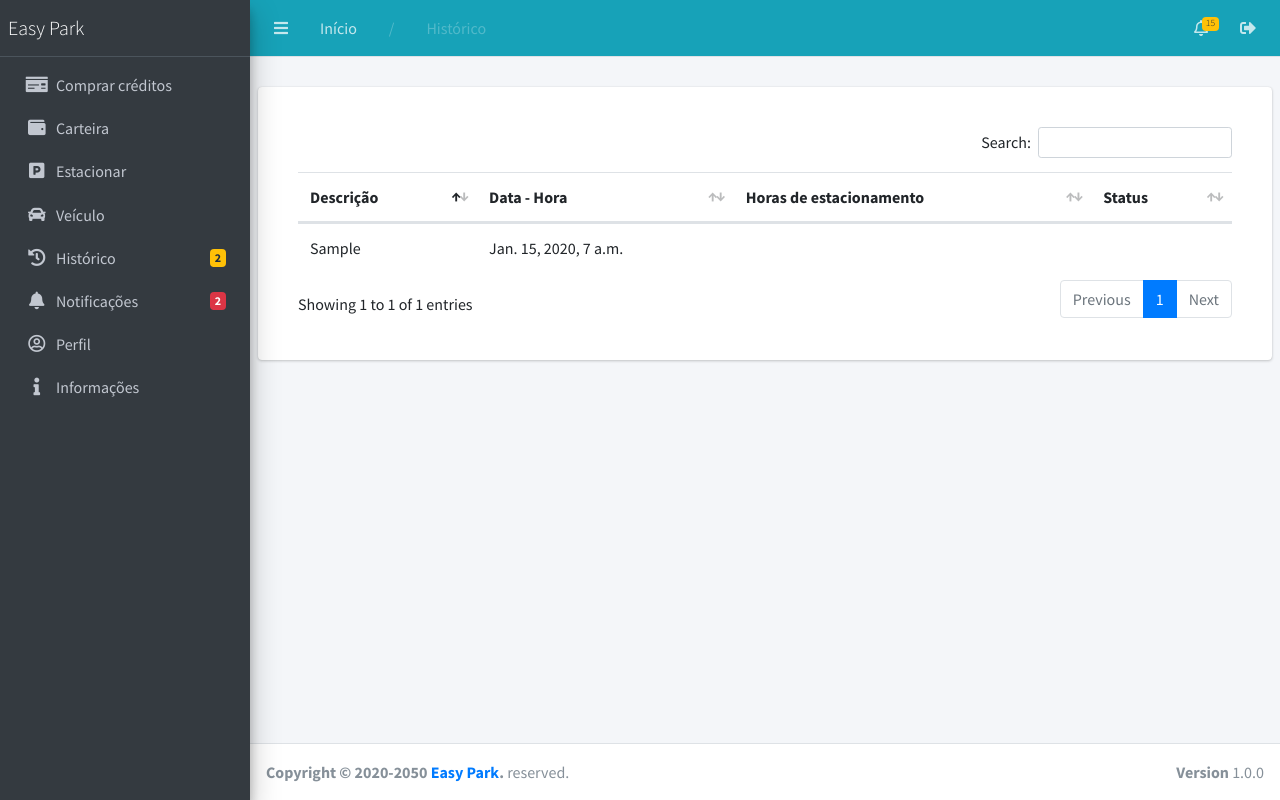
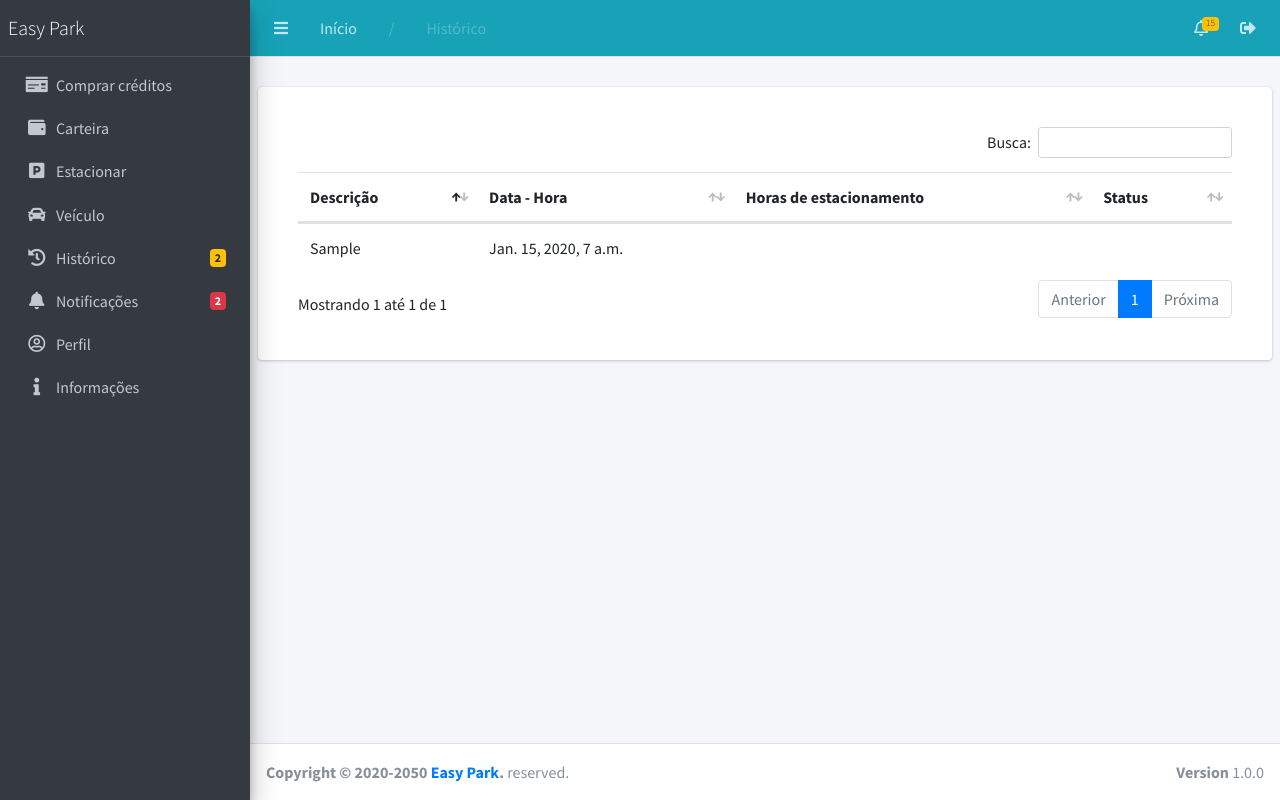
Before and after one commit to rauanisanfelice/easy-park, a Django app: template usuario/templates/historico.html in a window 1280 px wide. Run offline with Django 3.2, Linux system fonts and the light colour scheme; the template is opened without the code that fills it: values that come from a table or form of the project are taken from there, others are empty; tables that the repository leaves empty hold one stand-in row (values such as "Sample post"); some libraries are stand-ins or nearby versions.

Commit message:
alterando idioma da tabela

```diff
--- a/usuario/templates/historico.html
+++ b/usuario/templates/historico.html
@@ -69,7 +69,28 @@
                 "autoWidth": false,
                 "cell-border": false,
                 "language": {
-                    "url": "dataTables.german.lang"
+                    "decimal":        "",
+                    "emptyTable":     "Não possui registros",
+                    "info":           "Mostrando _START_ até _END_ de _TOTAL_",
+                    "infoEmpty":      "Mostrando 0 até 0 de 0",
+                    "infoFiltered":   "(filtro _MAX_ total)",
+                    "infoPostFix":    "",
+                    "thousands":      ",",
+                    "lengthMenu":     "Mostrar _MENU_",
+                    "loadingRecords": "Carregando...",
+                    "processing":     "Carregando...",
+                    "search":         "Busca:",
+                    "zeroRecords":    "Não foi localizado nenhum registro",
+                    "paginate": {
+                        "first":      "Início",
+                        "last":       "Última",
+                        "next":       "Próxima",
+                        "previous":   "Anterior"
+                    },
+                    "aria": {
+                        "sortAscending":  ": Click para ordernar crescente",
+                        "sortDescending": ": Click para ordernar decrescente"
+                    }
                 }
             });
         });
```
